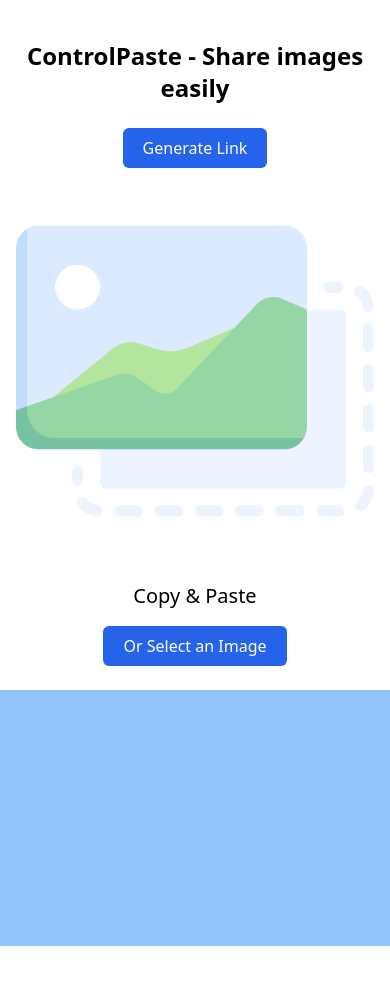
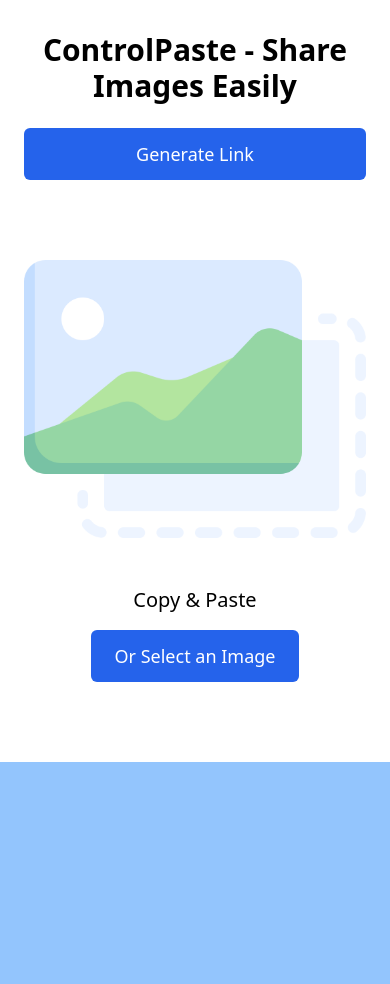
Before and after one commit to rrohitmishraa/controlpaste, a React (Create React App) app: page /home in a window 390 px wide. Shown: the top 984 px of the page. Before the commit the page ends 946 px from the top, so only its background shows below. Built offline with nearby package versions, Linux system fonts and the light colour scheme.

Commit message:
mobile UI 1.1

```diff
--- a/src/components/LoadImage.js
+++ b/src/components/LoadImage.js
@@ -29,28 +29,33 @@
 
   return (
     <div className="flex flex-col min-h-screen md:flex-row">
-      <div className="w-full md:w-3/12 bg-blue-300 p-6 md:p-10 flex flex-col items-center md:items-start">
-        <h1 className="text-xl md:text-2xl font-bold my-4 md:my-10 text-center md:text-left">
+      {/* Sidebar Section */}
+      <div className="w-full md:w-3/12 bg-blue-300 p-6 md:p-10 flex flex-col items-center md:items-start justify-center">
+        <h1 className="text-2xl md:text-4xl font-bold my-4 md:my-10 text-center md:text-left">
           ControlPaste - Share images easily
         </h1>
         <p className="mb-4 md:mb-6 text-center md:text-left">
           Want to share an image?
         </p>
-        <Link className="bg-white px-3 py-2 rounded active:bg-slate-300" to="/">
+        <Link
+          className="bg-white px-4 py-2 rounded-md hover:bg-gray-200 transition-colors text-center"
+          to="/"
+        >
           Click Here...
         </Link>
       </div>
 
-      <div className="w-full md:w-9/12 flex justify-center items-center p-4 md:p-0">
+      {/* Image Display Section */}
+      <div className="w-full md:w-9/12 flex justify-center items-center p-6 md:p-10 bg-gray-50">
         {loading ? (
-          <p>Loading image...</p>
+          <p className="text-lg md:text-xl">Loading image...</p>
         ) : error ? (
-          <p className="text-red-500">{error}</p>
+          <p className="text-red-500 text-lg md:text-xl">{error}</p>
         ) : (
           <img
             src={imageUrl}
             alt="Loaded from Firebase"
-            className="max-w-full h-auto"
+            className="max-w-full h-auto shadow-lg rounded-lg"
           />
         )}
       </div>
--- a/src/components/UploadImage.js
+++ b/src/components/UploadImage.js
@@ -92,7 +92,8 @@
   const copyToClipboard = async () => {
     try {
       await navigator.clipboard.writeText(
-        "https://controlpaste.vercel.app/image/" + fName
+        "https://controlpaste.artalic.com/image/" + fName
+        // "https://controlpaste.vercel.app/image/" + fName
       );
       alert("Link Copied");
     } catch (err) {
@@ -119,60 +120,61 @@
   }, []);
 
   return (
-    <div className="flex min-h-screen h-auto flex-col md:flex-row">
-      <div className="w-full md:w-1/2 flex flex-col px-4 md:px-0">
-        <h1 className="text-2xl md:text-4xl mb-6 font-bold text-center mt-10">
-          ControlPaste - Share images easily
+    <div className="flex flex-col min-h-screen h-auto md:flex-row">
+      {/* Left section with form */}
+      <div className="w-full md:w-1/2 flex flex-col px-6 py-8 md:px-0 md:py-0">
+        <h1 className="text-3xl md:text-4xl font-bold text-center mb-6">
+          ControlPaste - Share Images Easily
         </h1>
+
         <form
-          className="flex flex-col justify-center items-center h-full"
+          className="flex flex-col items-center w-full"
           onSubmit={handleSubmit}
         >
-          <div className="flex flex-col w-full">
-            <div className="flex flex-col justify-center items-center">
+          {/* URL and Error Display */}
+          <div className="flex flex-col justify-center items-center w-full mb-6">
             {url && (
               <span
-                  className="my-5 cursor-pointer text-blue-500"
+                className="my-4 cursor-pointer text-blue-600 text-lg"
                 id="copyText"
                 onClick={copyToClipboard}
               >
-                  {"Click here to copy the link"}
+                Click here to copy the link
               </span>
             )}
+            {error && <p className="text-red-500 my-4 text-lg">{error}</p>}
 
-              {error && <p className="my-5 text-red-500">{error}</p>}
-
+            {/* Generate Link Button */}
             <button
               type="button"
               ref={generateLinkButtonRef}
               onClick={handleSubmit}
               disabled={loading}
-                className="text-white bg-blue-600 rounded-md py-2 px-5 mb-6 active:bg-blue-800"
+              className="text-white bg-blue-600 rounded-md py-3 px-6 mb-6 active:bg-blue-800 w-full md:w-auto text-lg"
             >
               {loading ? "Generating Link..." : "Generate Link"}
             </button>
           </div>
-          </div>
 
-          <div className="preview-area w-full flex flex-col justify-center items-center">
+          {/* Image Preview Section */}
+          <div className="preview-area flex flex-col justify-center items-center w-full mb-6">
             {preview ? (
               <img
-                className="preview max-w-full h-auto mb-4"
+                className="max-w-full h-auto mb-4 rounded-lg"
                 src={preview}
                 alt="Preview"
               />
             ) : (
-              <div>
               <img
-                  className="preview max-w-full h-auto mb-4"
+                className="max-w-full h-auto mb-4 rounded-lg"
                 src={"../images/paste.png"}
                 alt="Preview"
               />
-              </div>
             )}
 
-            <div className="flex flex-col justify-center items-center">
-              <h1 className="text-xl md:text-2xl mb-4 mt-4">Copy & Paste</h1>
+            {/* File Input */}
+            <div className="flex flex-col justify-center items-center w-full">
+              <h1 className="text-xl md:text-2xl mb-4">Copy & Paste</h1>
 
               <input
                 type="file"
@@ -181,7 +183,7 @@
                 onChange={handleFileChange}
               />
               <label
-                className="cursor-pointer text-white bg-blue-600 rounded-md py-2 px-5 active:bg-blue-800 mb-6"
+                className="cursor-pointer text-white bg-blue-600 rounded-md py-3 px-6 active:bg-blue-800 mb-6 text-lg"
                 htmlFor="fileInput"
               >
                 Or Select an Image
@@ -191,7 +193,10 @@
         </form>
       </div>
 
-      <div className="w-full md:w-1/2 bg-blue-300 h-64 md:h-auto"></div>
+      {/* Right section with background */}
+      <div className="w-full md:w-1/2 bg-blue-300 h-64 md:h-auto flex justify-center items-center">
+        {/* Additional content could go here if necessary */}
+      </div>
     </div>
   );
 }
```
Lines whose indentation alone changed are shown as unchanged.
